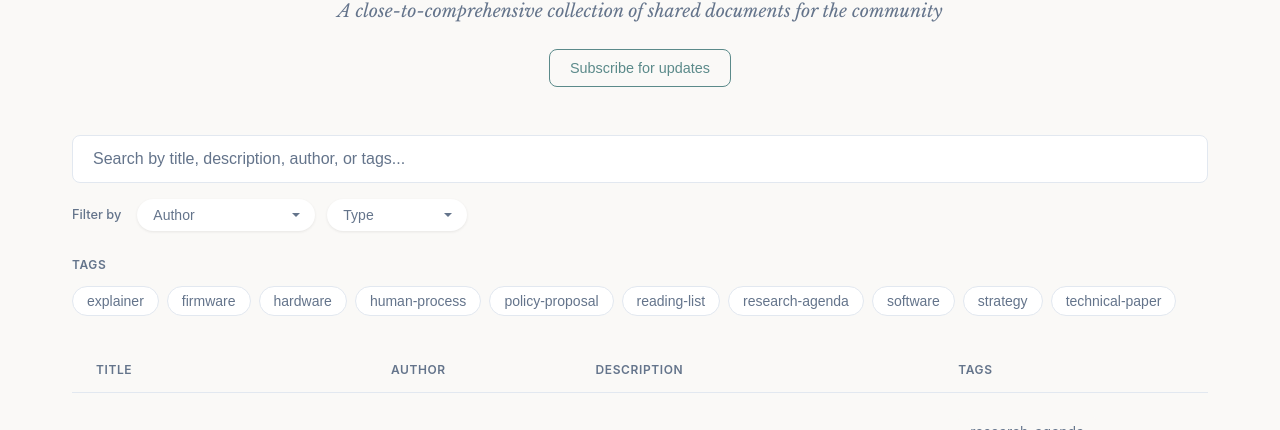
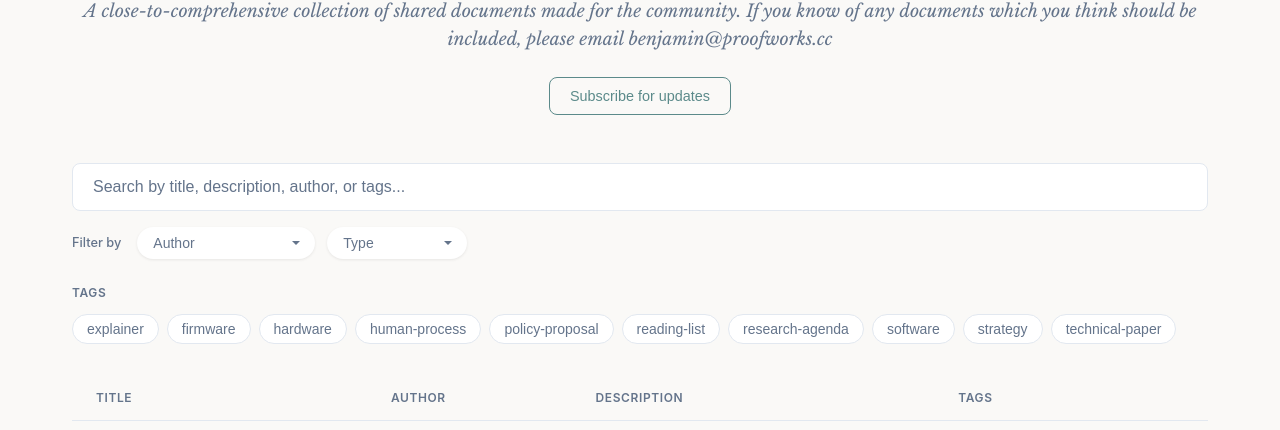
Before and after one commit to BenjaminHodgkiss/proofworks, a website: page living-docs/index.html in a window 1280 px wide. Shown: the part 231-661 px from the top of the page. Drawn offline with nearby package versions, Linux system fonts and the light colour scheme.

Commit message:
Subheading copy edit

```diff
--- a/living-docs/index.html
+++ b/living-docs/index.html
@@ -17,7 +17,7 @@
         <h1>Living Verification Documents</h1>
         <img src="../Server rack 8-bit.png" alt="Server rack" class="header-image right">
       </div>
-      <p class="subtitle">A close-to-comprehensive collection of shared documents for the community</p>
+      <p class="subtitle">A close-to-comprehensive collection of shared documents made for the community. If you know of any documents which you think should be included, please email benjamin@proofworks.cc</p>
       <button class="subscribe-btn" id="subscribe-btn">Subscribe for updates</button>
     </header>
 
```
